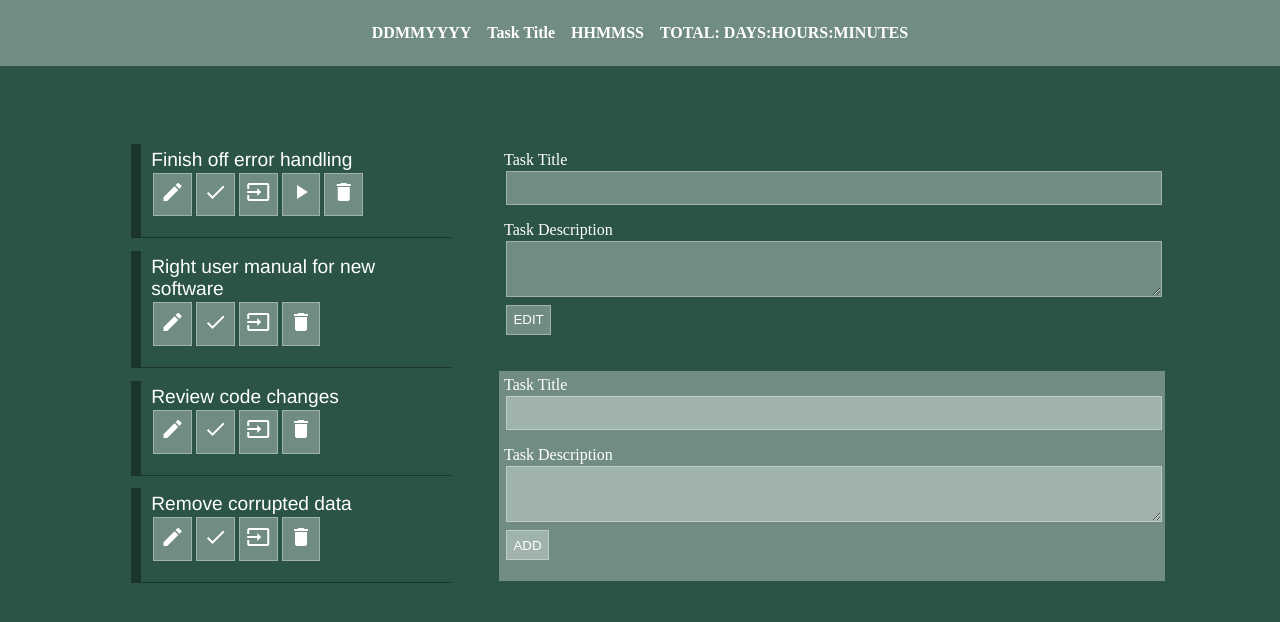
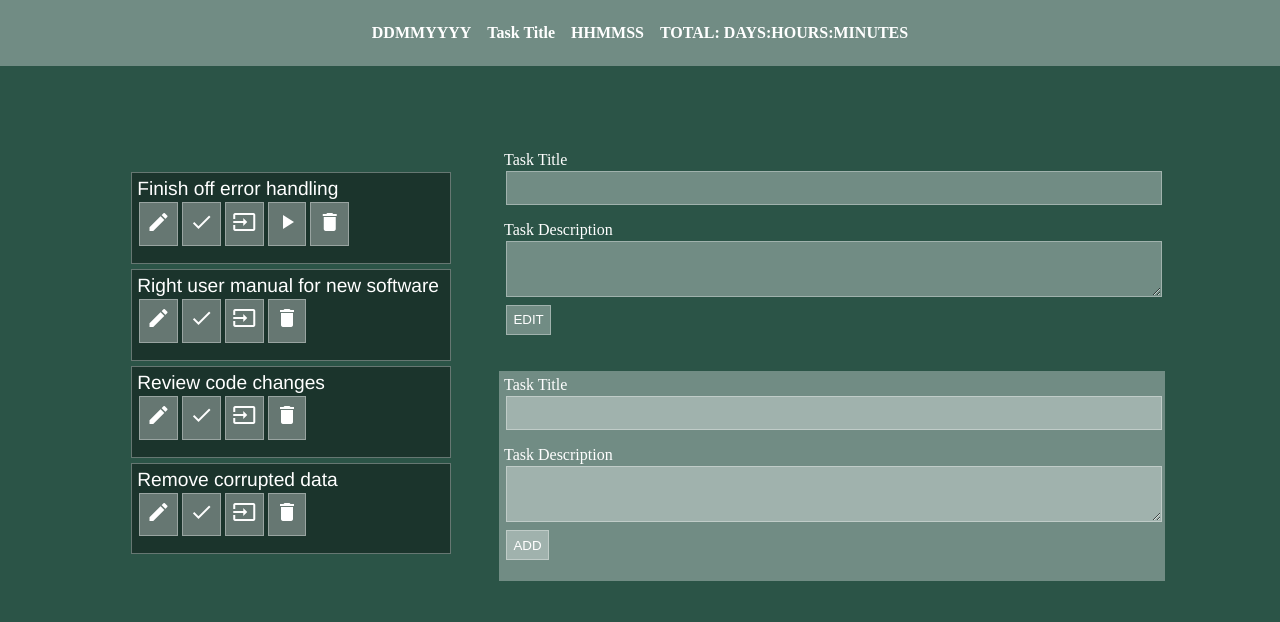
Before and after one commit to nickeax/totrackdo, a plain HTML site: page index.html in a window 1280 px wide. Drawn offline with Linux system fonts and the light colour scheme.

Commit message:
Update layout.css

```diff
--- a/src/css/layout.css
+++ b/src/css/layout.css
@@ -61,12 +61,11 @@ fieldset {
 
 .listItem {
   width: 20rem;
-  /* background-color: var(--mainDarkTint); */
-  border-left: 10px solid var(--mainDarkTint);
-  border-bottom: 1px solid var(--mainDarkTint);
+  background-color: var(--mainDarkTint);
+  border: 1px solid var(--mainLightTint);
   /* border-radius: 80px; */
-  margin: 0.8rem 0rem;
-  padding: 5px 10px;
+  margin: 5px 0rem;
+  padding: 5px 5px 1px 5px;
 }
 
 .listItemStart,
```
